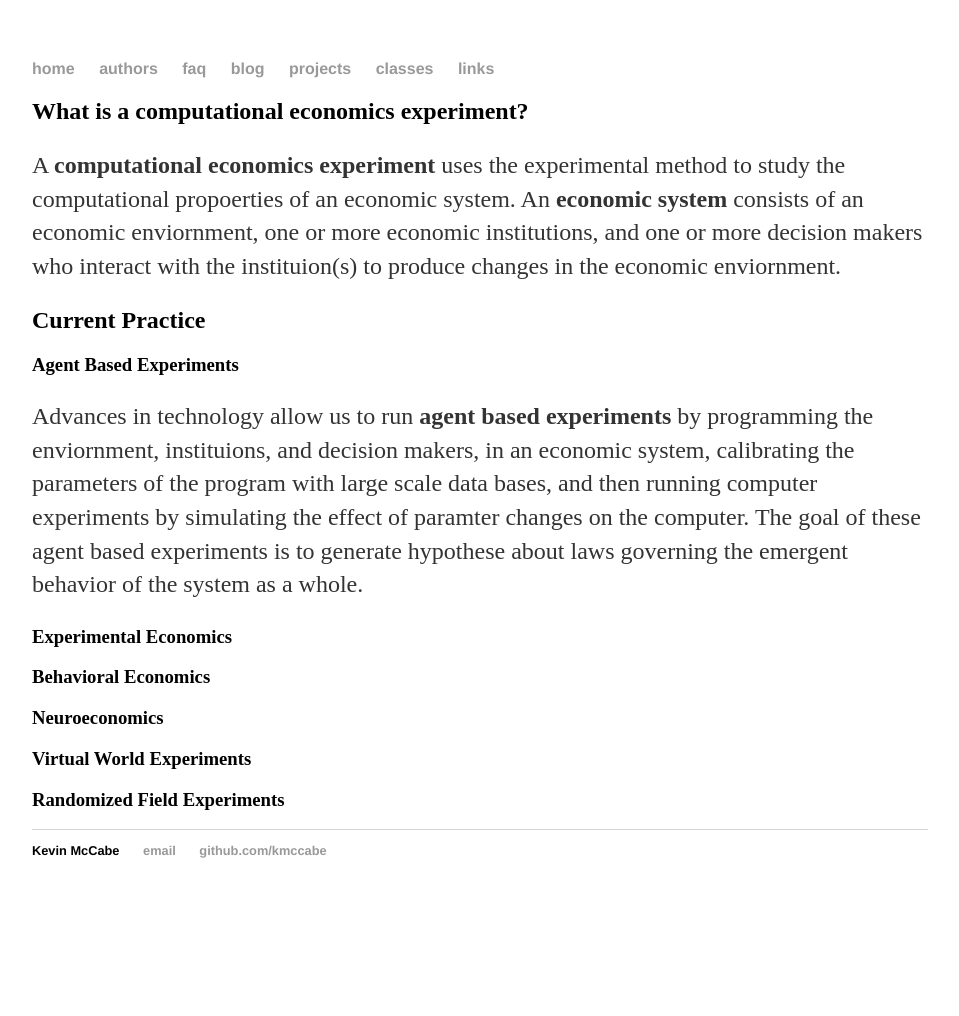
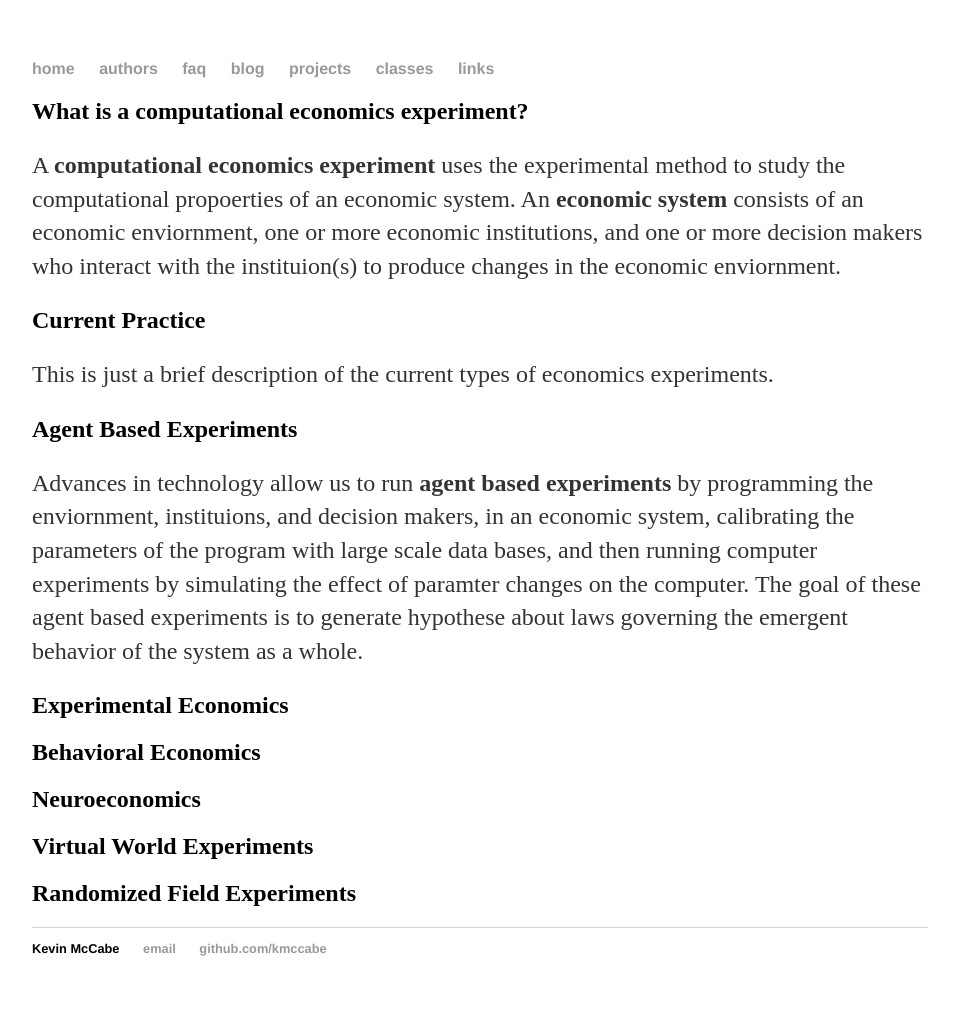
Before and after one commit to Kmccabe/KAM.github.io, a Jekyll site: the page built from _faqs/00001_computational_economics_experiment.md, in a window 1280 px wide. Shown: the whole page, without its empty margins (160-1119 px from the left). Built offline with Jekyll 4.4.1, drawn with Linux system fonts in a browser that asks for light colours; before the commit the page ends 918 px from its top, so only the background shows below that.

Commit message:
Update 00001_computational_economics_experiment.md

```diff
--- a/_faqs/00001_computational_economics_experiment.md
+++ b/_faqs/00001_computational_economics_experiment.md
@@ -6,12 +6,13 @@ layout: faq
 A **computational economics experiment** uses the experimental method to study the computational propoerties of an economic system.  An **economic system** consists of an economic enviornment, one or more economic institutions, and one or more decision makers who interact with the instituion(s) to produce changes in the economic enviornment.
 
 ## Current Practice
+This is just a brief description of the current types of economics experiments.
 
-### Agent Based Experiments
+## Agent Based Experiments
 Advances in technology allow us to run **agent based experiments** by programming the enviornment, instituions, and decision makers, in an economic system, calibrating the parameters of the program with large scale data bases, and then running computer experiments by simulating the effect of paramter changes on the computer.  The goal of these agent based experiments is to generate hypothese about laws governing the emergent behavior of the system as a whole.
 
-### Experimental Economics
-### Behavioral Economics
-### Neuroeconomics
-### Virtual World Experiments
-### Randomized Field Experiments
+## Experimental Economics
+## Behavioral Economics
+## Neuroeconomics
+## Virtual World Experiments
+## Randomized Field Experiments
```
